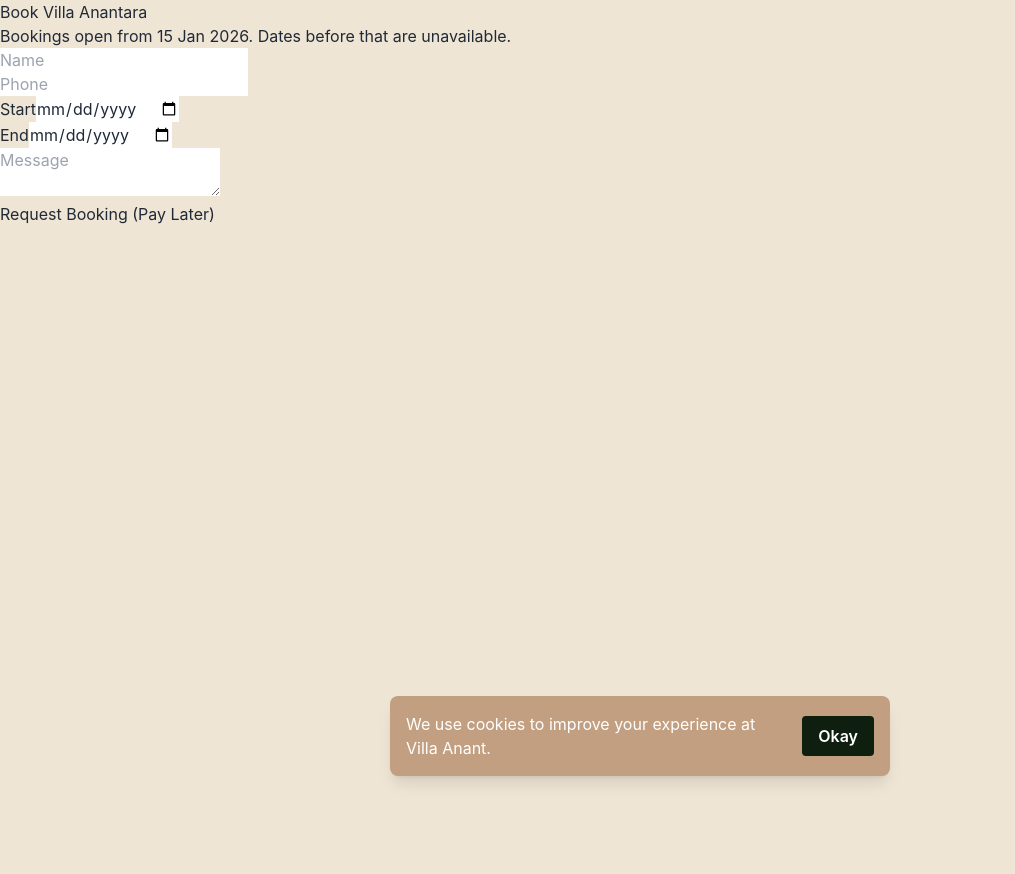
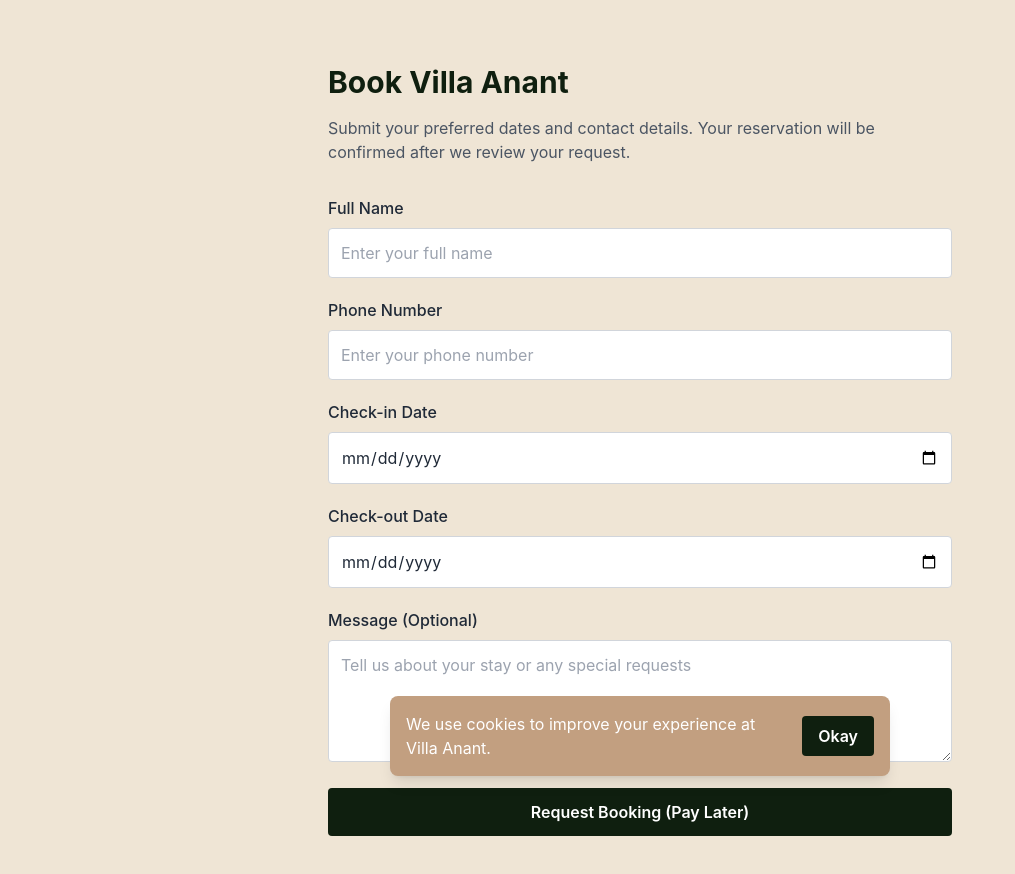
Before and after one commit to intelligencefordm-glitch/villa-anantara-web, a Next.js app: page /booking in a window 1280 px wide. Shown: the top 874 px of the page, without its empty margins (0-1015 px from the left). Before the commit the page ends 800 px from the top, so only its background shows below. Built offline with nearby package versions, Linux system fonts and the light colour scheme.

Commit message:
Refactor booking form and improve date validation

```diff
--- a/app/booking/page.tsx
+++ b/app/booking/page.tsx
@@ -1,39 +1,172 @@
-'use client';
-import { useState } from 'react';
-import axios from 'axios';
+"use client";
+
+import { useState } from "react";
+import axios from "axios";
 
 export default function BookingPage() {
-  const [name,setName]=useState('');
-  const [phone,setPhone]=useState('');
-  const [start,setStart]=useState('');
-  const [end,setEnd]=useState('');
-  const [message,setMessage]=useState('');
-  const [status,setStatus]=useState('');
+  const [name, setName] = useState("");
+  const [phone, setPhone] = useState("");
+  const [start, setStart] = useState("");
+  const [end, setEnd] = useState("");
+  const [message, setMessage] = useState("");
+  const [status, setStatus] = useState("");
+  const [submitting, setSubmitting] = useState(false);
 
-  async function submit(e:any) {
+  // Today's date in local time, formatted as YYYY-MM-DD
+  const today = new Date();
+  const todayString = [
+    today.getFullYear(),
+    String(today.getMonth() + 1).padStart(2, "0"),
+    String(today.getDate()).padStart(2, "0"),
+  ].join("-");
+
+  async function submit(e: React.FormEvent<HTMLFormElement>) {
     e.preventDefault();
-    setStatus('Submitting...');
+
+    if (start < todayString) {
+      setStatus("Please select today or a future date for your arrival.");
+      return;
+    }
+
+    if (end <= start) {
+      setStatus("Your departure date must be after your arrival date.");
+      return;
+    }
+
+    setSubmitting(true);
+    setStatus("Submitting your booking request...");
+
     try {
-      const res = await axios.post('/api/book', { name, phone, startDate: start, endDate: end, message, totalAmount: 0, depositAmount: 0, depositPaid: false });
-      setStatus('Request submitted. We will confirm you manually.');
-    } catch(err) {
-      setStatus('Error submitting booking');
+      await axios.post("/api/book", {
+        name,
+        phone,
+        startDate: start,
+        endDate: end,
+        message,
+        totalAmount: 0,
+        depositAmount: 0,
+        depositPaid: false,
+      });
+
+      setStatus(
+        "Your booking request has been submitted. We will contact you to confirm your reservation."
+      );
+      setName("");
+      setPhone("");
+      setStart("");
+      setEnd("");
+      setMessage("");
+    } catch {
+      setStatus(
+        "We couldn't submit your booking request. Please try again or contact us on WhatsApp."
+      );
+    } finally {
+      setSubmitting(false);
     }
   }
 
   return (
-    <div className="container">
-      <h2>Book Villa Anantara</h2>
-      <p>Bookings open from 15 Jan 2026. Dates before that are unavailable.</p>
-      <form onSubmit={submit}>
-        <div><input placeholder="Name" value={name} onChange={e=>setName(e.target.value)} required/></div>
-        <div><input placeholder="Phone" value={phone} onChange={e=>setPhone(e.target.value)} required/></div>
-        <div><label>Start</label><input type="date" value={start} onChange={e=>setStart(e.target.value)} required/></div>
-        <div><label>End</label><input type="date" value={end} onChange={e=>setEnd(e.target.value)} required/></div>
-        <div><textarea placeholder="Message" value={message} onChange={e=>setMessage(e.target.value)} /></div>
-        <div><button type="submit">Request Booking (Pay Later)</button></div>
+    <main className="container mx-auto max-w-2xl px-6 py-16">
+      <h1 className="text-3xl font-bold text-[#0F1F0F] mb-4">
+        Book Villa Anant
+      </h1>
+
+      <p className="text-gray-600 mb-8">
+        Submit your preferred dates and contact details. Your reservation will
+        be confirmed after we review your request.
+      </p>
+
+      <form onSubmit={submit} className="space-y-5">
+        <div>
+          <label htmlFor="booking-name" className="block mb-2 font-medium">
+            Full Name
+          </label>
+          <input
+            id="booking-name"
+            type="text"
+            placeholder="Enter your full name"
+            value={name}
+            onChange={(e) => setName(e.target.value)}
+            autoComplete="name"
+            required
+            className="w-full rounded border border-gray-300 p-3"
+          />
+        </div>
+
+        <div>
+          <label htmlFor="booking-phone" className="block mb-2 font-medium">
+            Phone Number
+          </label>
+          <input
+            id="booking-phone"
+            type="tel"
+            placeholder="Enter your phone number"
+            value={phone}
+            onChange={(e) => setPhone(e.target.value)}
+            autoComplete="tel"
+            required
+            className="w-full rounded border border-gray-300 p-3"
+          />
+        </div>
+
+        <div>
+          <label htmlFor="booking-start" className="block mb-2 font-medium">
+            Check-in Date
+          </label>
+          <input
+            id="booking-start"
+            type="date"
+            value={start}
+            min={todayString}
+            onChange={(e) => setStart(e.target.value)}
+            required
+            className="w-full rounded border border-gray-300 p-3"
+          />
+        </div>
+
+        <div>
+          <label htmlFor="booking-end" className="block mb-2 font-medium">
+            Check-out Date
+          </label>
+          <input
+            id="booking-end"
+            type="date"
+            value={end}
+            min={start || todayString}
+            onChange={(e) => setEnd(e.target.value)}
+            required
+            className="w-full rounded border border-gray-300 p-3"
+          />
+        </div>
+
+        <div>
+          <label htmlFor="booking-message" className="block mb-2 font-medium">
+            Message (Optional)
+          </label>
+          <textarea
+            id="booking-message"
+            placeholder="Tell us about your stay or any special requests"
+            value={message}
+            onChange={(e) => setMessage(e.target.value)}
+            rows={4}
+            className="w-full rounded border border-gray-300 p-3"
+          />
+        </div>
+
+        <button
+          type="submit"
+          disabled={submitting}
+          className="w-full rounded bg-[#0F1F0F] px-5 py-3 font-semibold text-white transition hover:opacity-90 disabled:cursor-not-allowed disabled:opacity-60"
+        >
+          {submitting ? "Submitting..." : "Request Booking (Pay Later)"}
+        </button>
+
+        {status && (
+          <p role="status" aria-live="polite" className="text-sm text-gray-700">
+            {status}
+          </p>
+        )}
       </form>
-      <p>{status}</p>
-    </div>
-  )
+    </main>
+  );
 }
```
